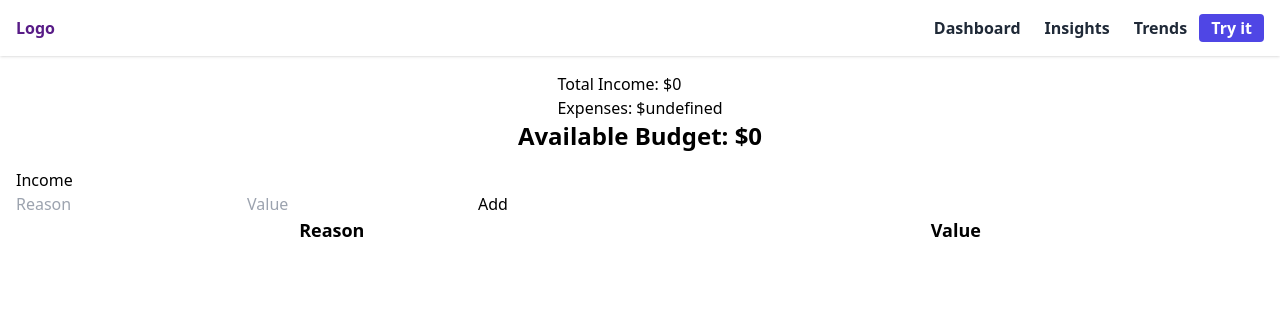
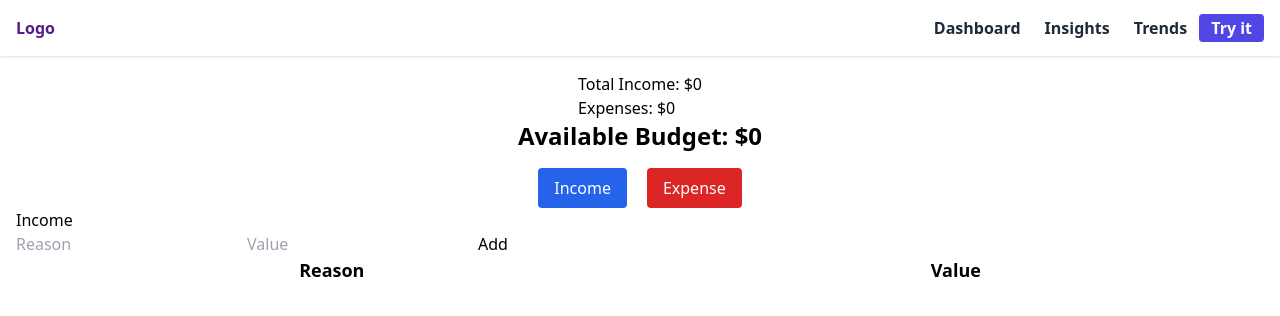
Before and after one commit to suraffy/budget-app, a React (Create React App) app: page / in a window 1280 px wide. Shown: the top 316 px of the page. Built offline with nearby package versions, Linux system fonts and the light colour scheme.

Commit message:
Set CashflowTable component

```diff
--- a/src/components/Budget.jsx
+++ b/src/components/Budget.jsx
@@ -1,9 +1,9 @@
-const Budget = ({ currency, availableBudget, totalIncome, expenses }) => {
+const Budget = ({ currency, availableBudget, totalIncome, totalExpense }) => {
   return (
     <div className="flex flex-col items-center p-4">
       <div className="font-medium">
         <h4>Total Income: {currency + totalIncome}</h4>
-        <h4>Expenses: {currency + expenses}</h4>
+        <h4>Expenses: {currency + totalExpense}</h4>
       </div>
       <h2 className="font-semibold text-2xl">
         Available Budget: {currency + availableBudget}
--- /dev/null
+++ b/src/components/CashflowTable.jsx
@@ -0,0 +1,21 @@
+const CashflowTable = ({ incomeItems }) => {
+  return (
+    <div className="flex justify-around">
+      <ul>
+        <h4 className="text-lg font-bold">Reason</h4>
+        {incomeItems.map((item, index) => (
+          <li key={index}>{item.reason}</li>
+        ))}
+      </ul>
+
+      <ul>
+        <h4 className="text-lg font-bold">Value</h4>
+        {incomeItems.map((item, index) => (
+          <li key={index}>{item.amount}</li>
+        ))}
+      </ul>
+    </div>
+  );
+};
+
+export default CashflowTable;
--- a/src/components/Home.jsx
+++ b/src/components/Home.jsx
@@ -3,6 +3,7 @@ import { useState } from "react";
 import Navbar from "./common/Navbar";
 import Budget from "./Budget";
 import Form from "./common/Form";
+import CashflowTable from "./CashflowTable";
 
 const Home = () => {
   const currency = "$";
@@ -12,7 +13,9 @@ const Home = () => {
   const [totalExpense, setTotalExpense] = useState(0);
 
   const [incomeItems, setIncomeItems] = useState([]);
-  const [expenseItems, setItems] = useState([]);
+  const [expenseItems, setExpenseItems] = useState([]);
+
+  const [currentCashflow, setCurrentCashflow] = useState("income");
 
   const handleSubmit = (e) => {
     e.preventDefault();
@@ -26,6 +29,7 @@ const Home = () => {
     const month = now.getMonth() + 1; // month starts with 0
     const year = now.getFullYear();
 
+    if (currentCashflow === "income") {
       setTotalIncome((prev) => prev + amount);
       setAvailableBudget((prev) => prev + amount);
       setIncomeItems((prev) => [
@@ -38,6 +42,20 @@ const Home = () => {
           amount,
         },
       ]);
+    } else if (currentCashflow === "expense") {
+      setTotalExpense((prev) => prev + amount);
+      setAvailableBudget((prev) => prev - amount);
+      setExpenseItems((prev) => [
+        ...prev,
+        {
+          year,
+          month,
+          date,
+          reason,
+          amount,
+        },
+      ]);
+    }
   };
 
   return (
@@ -52,46 +70,25 @@ const Home = () => {
           totalExpense={totalExpense}
         />
 
-        {/* <div className="flex justify-center gap-5">
+        <div className="">
+          <div className="flex justify-center gap-5">
             <button
-          onClick={() => {
-            setCashFlow("income");
-            setCashFlowItems("incomeItems");
-          }}
+              onClick={() => setCurrentCashflow("income")}
               className="text-white bg-blue-600 py-2 px-4 rounded transition-colors hover:bg-blue-700 focus:ring-2 ring-offset-2 ring-blue-600"
             >
               Income
             </button>
             <button
-          onClick={() => {
-            setCashFlow("expense");
-            setCashFlowItems("expenseItems");
-          }}
+              onClick={() => setCurrentCashflow("expense")}
               className="text-white bg-red-600 py-2 px-4 rounded transition-colors hover:bg-red-700 focus:ring-2 ring-offset-2 ring-red-600"
             >
               Expense
             </button>
-      </div> */}
+          </div>
 
-        <div className="">
           <h4>Income</h4>
           <Form onSubmit={handleSubmit} />
-
-          <div className="flex justify-around">
-            <ul>
-              <h4 className="text-lg font-bold">Reason</h4>
-              {incomeItems.map((item, index) => (
-                <li key={index}>{item.reason}</li>
-              ))}
-            </ul>
-
-            <ul>
-              <h4 className="text-lg font-bold">Value</h4>
-              {incomeItems.map((item, index) => (
-                <li key={index}>{item.amount}</li>
-              ))}
-            </ul>
-          </div>
+          <CashflowTable incomeItems={incomeItems} />
         </div>
       </div>
     </div>
```
Lines whose indentation alone changed are shown as unchanged.
